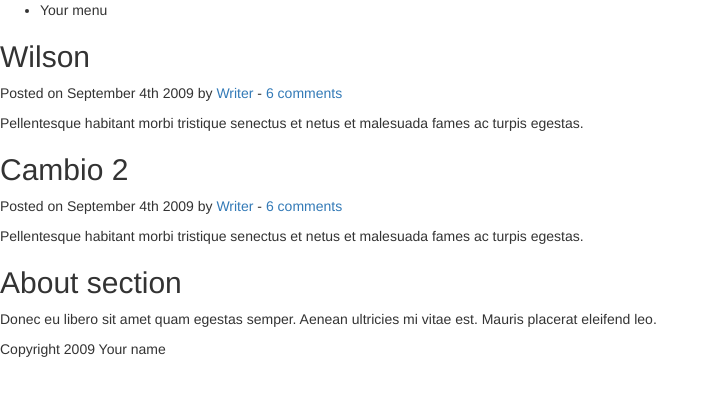
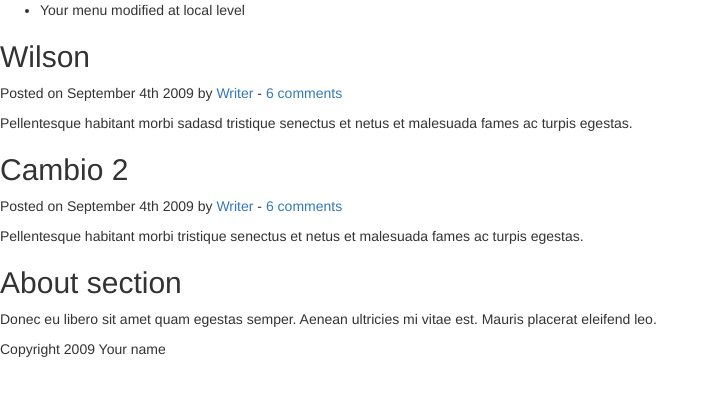
Before and after one commit to wilsonalbornoz/git_exercises, a plain HTML site: page index.html in a window 1280 px wide. Shown: the whole page, without its empty margins (0-715 px from the left). Drawn offline with nearby package versions, Linux system fonts and the light colour scheme.

Commit message:
local version before merge

```diff
--- a/index.html
+++ b/index.html
@@ -27,7 +27,7 @@
 	<header>
 		<nav>
 			<ul>
-				<li>Your menu</li>
+				<li>Your menu modified at local level</li>
 			</ul>
 		</nav>
 	</header>
@@ -39,7 +39,7 @@
 				<h2>Wilson</h2>
 				<p>Posted on <time datetime="2009-09-04T16:31:24+02:00">September 4th 2009</time> by <a href="#">Writer</a> - <a href="#comments">6 comments</a></p>
 			</header>
-			<p>Pellentesque habitant morbi tristique senectus et netus et malesuada fames ac turpis egestas.</p>
+			<p>Pellentesque habitant morbi sadasd tristique senectus et netus et malesuada fames ac turpis egestas.</p>
 		</article>
 
 		<article>
```
